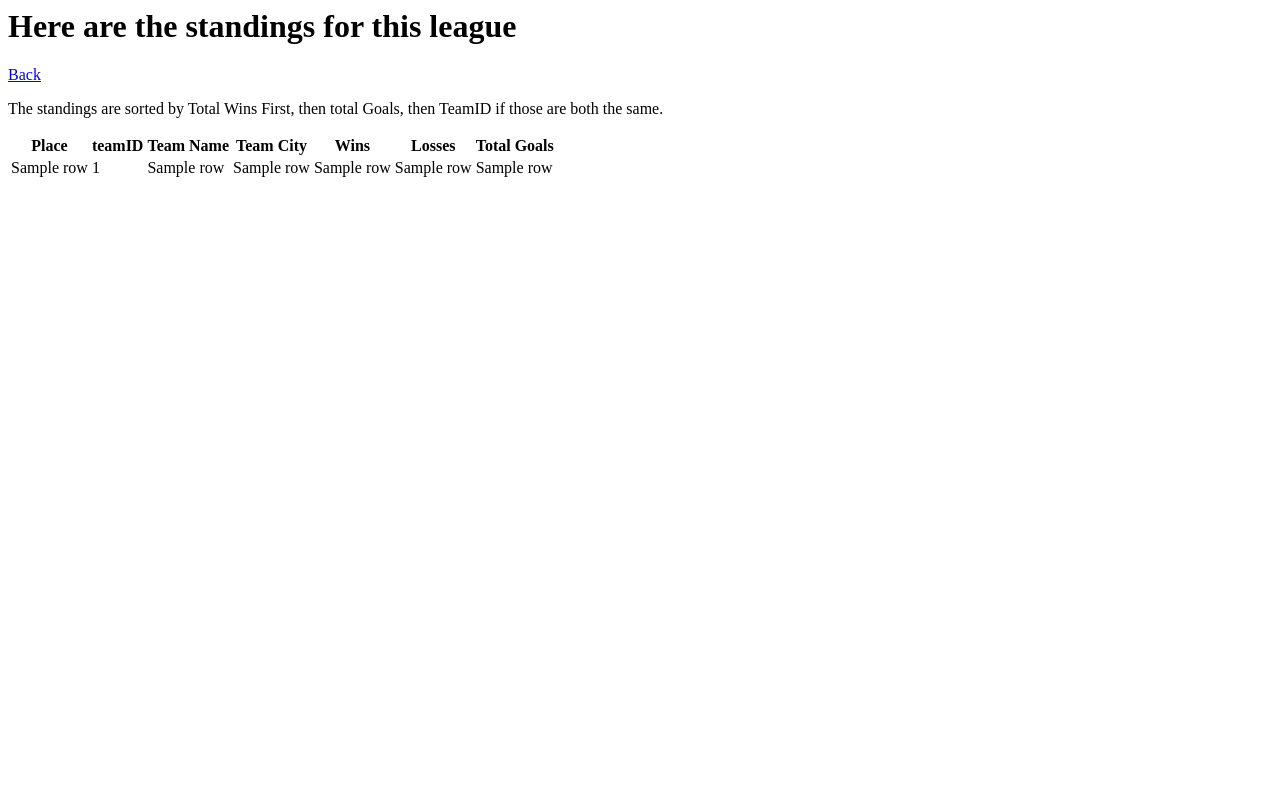
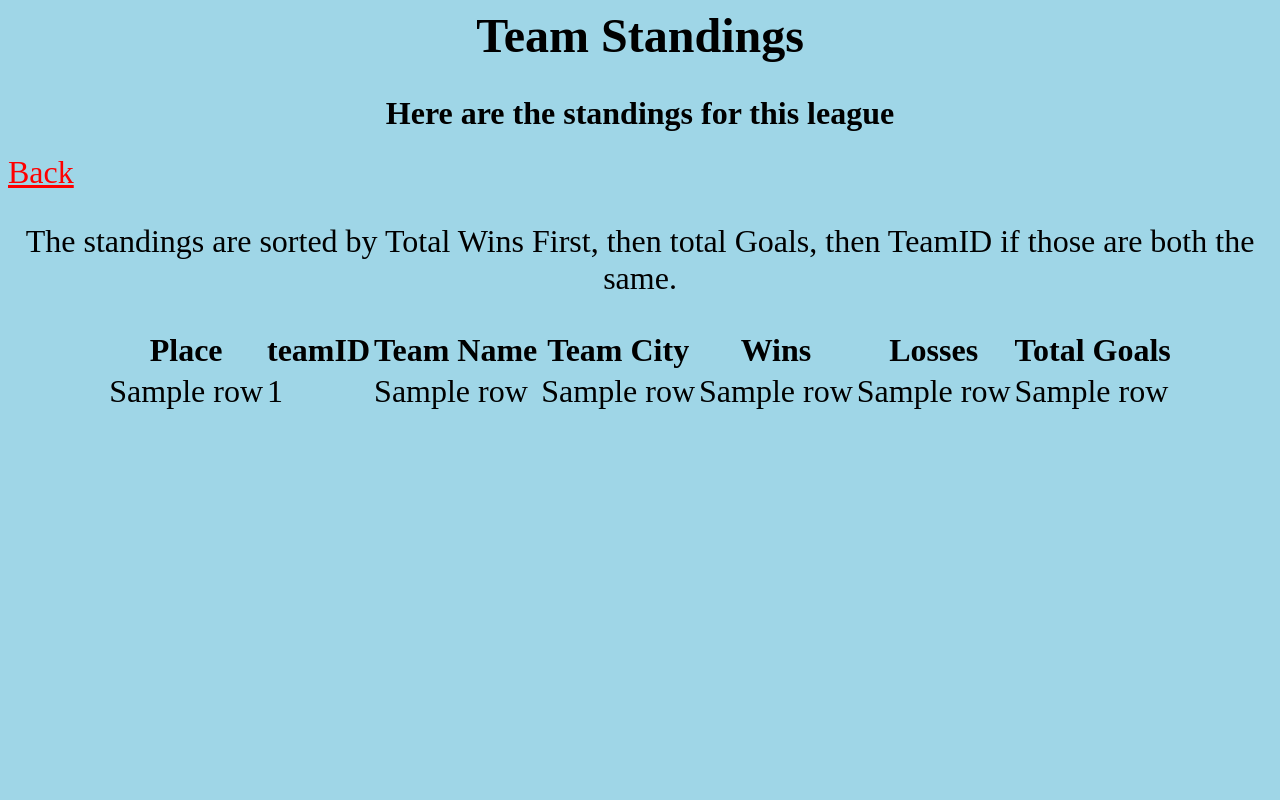
Before and after one commit to everettprussak/SoccerWebsite, a Flask app: template template/standings.html in a window 1280 px wide. Run offline with Flask 3, Linux system fonts and the light colour scheme; the template is opened without the code that fills it: most values are stand-ins (such as "Sample title", 1, 10 or a date in 2020).

Commit message:
Update standings.html

```diff
--- a/template/standings.html
+++ b/template/standings.html
@@ -1,10 +1,16 @@
+<!-- this is the creating of the page -->
 <html>
+  <!-- this is setting the backround color of the page -->
+  <body style="background-color:rgb(159, 214, 231);">
+    <!-- this is for the title -->
     <title>Team Standings</title>
-<h1>Here are the standings for this league</h1>
-<a href='teams'>Back</a>
-<p>The standings are sorted by Total Wins First, then total Goals, then TeamID if those are both the same.</p>
-
-<table>
+    <center><h1 style="font-size: 3rem; color: #000000"> Team Standings</h1></center>
+    <center><h1>Here are the standings for this league</h1></center>
+    <!-- this is a button for returning to the privouse page -->
+    <a href='teams' style="font-size: 2rem; color: #ff0000">Back</a>
+    <!-- Creates a table with all the standings in the league -->
+    <center><p style="font-size: 2rem; color: #000000">The standings are sorted by Total Wins First, then total Goals, then TeamID if those are both the same.</p></center>
+    <center><table style="font-size: 2rem; color: #000000">
       <thread>
         <tr>
           <th>Place</th>
@@ -29,6 +35,6 @@
           {% endfor %}
         </tbody>
       </thread>
-</table>
-
+    </table></center>
+  </body>
 </html>
```
Lines whose indentation alone changed are shown as unchanged.
